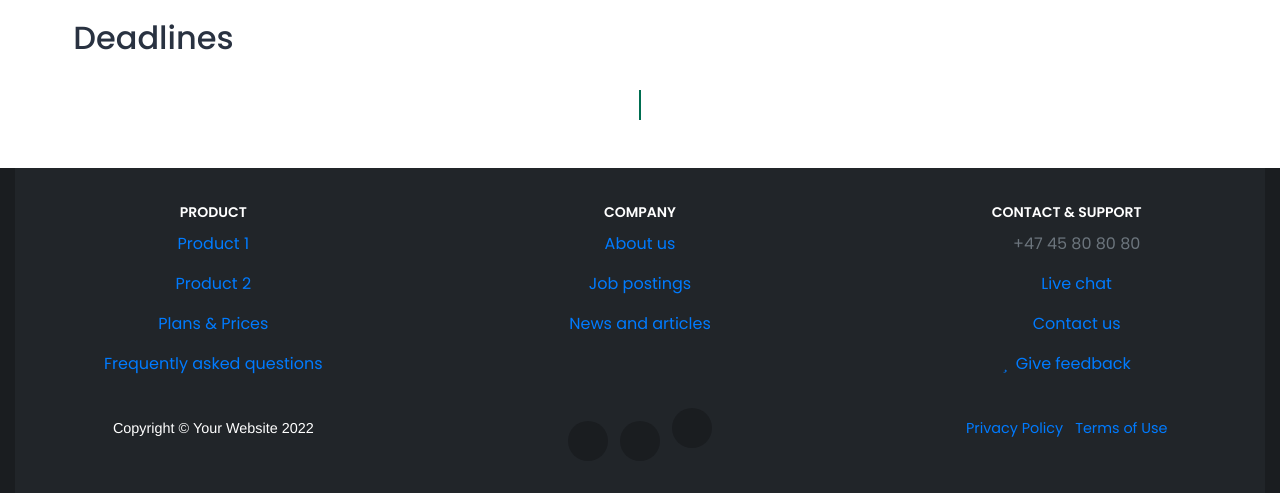
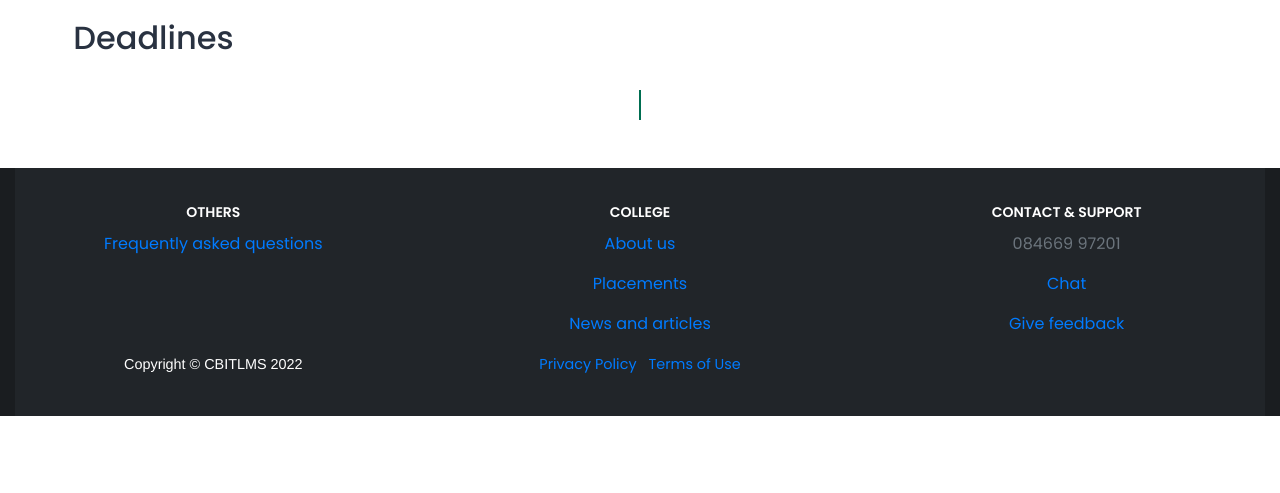
Before and after one commit to cbitosc/HTF22-Team-06, a Node server app: template templates/landing.ejs in a window 1280 px wide. Shown: the part 575-1068 px from the top of the page. After the commit the page ends 991 px from the top, so only its background shows below. Run offline with Node 20, Linux system fonts and the light colour scheme; the template is opened without the code that fills it, so the values that code supplies are empty; some libraries are stand-ins or nearby versions; some web fonts are replaced.

Commit message:
change homepage

```diff
--- a/public/css/landing.css
+++ b/public/css/landing.css
@@ -1,31 +1,37 @@
-*{
+* {
   font-family: 'Poppins', sans-serif;
 }
 
-.lii{
+.lii {
   font-weight: 700;
 }
-.aa{
-  color:#293241;
+
+.aa {
+  color: #293241;
   padding: 20px;
   margin-top: 0px;
 }
-.aa:hover{
+
+.aa:hover {
   text-decoration: none;
   color: #EE6C4D;
 }
-.ull{
-  margin-left:30%;
+
+.ull {
+  margin-left: 30%;
 }
-.wel{
-  margin-top:20%;
+
+.wel {
+  margin-top: 20%;
 }
-.card_style{
+
+.card_style {
   height: 100%;
   width: 70%;
 }
-.cardd{
-padding-left:100px;
+
+.cardd {
+  padding-left: 100px;
 }
 
 aside {
@@ -37,43 +43,48 @@ aside {
   background-color: lightgray;
 }
 
-.bg-black{
+.bg-black {
   background: linear-gradient(109.6deg, rgb(36, 45, 57) 11.2%, rgb(16, 37, 60) 51.2%, rgb(0, 0, 0) 98.6%);
 
 }
-.text-white{
-    color:  white;
+
+.text-white {
+  color: white;
 }
-.bg-primary-orange{
+
+.bg-primary-orange {
   background-color: #fec503;
 }
-.primary-orange{
+
+.primary-orange {
   color: #fec503;
 }
-.org-btn{
+
+.org-btn {
   border: 1px solid #fec503;
   color: #fec503;
 }
-.org-btn:hover{
+
+.org-btn:hover {
   background-color: #fec503;
   color: white;
 }
 
-.light-grey{
-  color:#6c757d;
+.light-grey {
+  color: #6c757d;
 }
 
-.social-buttons-circle-dark-grey{
-  background:  #1a1d20;
+.social-buttons-circle-dark-grey {
+  background: #1a1d20;
 }
 
 /* hero */
-.center{
+.center {
   text-align: center;
 }
 
 /* Footer code */
-.foot{
+.foot {
   /*   position: relative; */
   left: 0;
   bottom: 0;
@@ -85,8 +96,9 @@ aside {
 }
 
 a {
-  color: #6c757d ;
+  color: #6c757d;
 }
+
 a:hover {
   color: #fec503;
   text-decoration: none;
@@ -96,24 +108,30 @@ a:hover {
   background: #fec503;
   text-shadow: none;
 }
+
 .footer-column {
   text-align: center;
 }
+
 .nav-link {
   padding: 0.1rem 0;
 }
+
 span.nav-link {
   color: #6c757d;
 }
+
 span.nav-link:hover {
   color: #fec503;
 }
+
 span.footer-title {
   font-size: 14px;
   font-weight: 700;
   color: #fff;
   text-transform: uppercase;
 }
+
 .fas {
   margin-right: 0.5rem;
 }
@@ -147,7 +165,7 @@ ul.social-buttons li a {
   color: #fff;
   border-radius: 100%;
   outline: 0;
-  background-color:  #1a1d20;
+  background-color: #1a1d20;
 }
 
 footer .quick-links {
@@ -351,8 +369,22 @@ footer .quick-links {
     border-radius: 500px 0 0 500px;
   }
 }
+
 *,
 *::before,
 *::after {
   box-sizing: border-box;
 }
+
+.Hmain {
+  font-size: 50px;
+  font-weight: bold;
+}
+
+.Hmain span {
+  color: #10243b;
+}
+
+.card-title:hover {
+  text-decoration: none;
+}
--- a/templates/landing.ejs
+++ b/templates/landing.ejs
@@ -5,7 +5,7 @@
   <meta charset="UTF-8">
   <meta http-equiv="X-UA-Compatible" content="IE=edge">
   <meta name="viewport" content="width=device-width, initial-scale=1.0">
-  <title>Document</title>
+  <title>LMS Home</title>
   <link rel="stylesheet" href="/css/landing.css">
   <link rel="stylesheet" href="https://cdnjs.cloudflare.com/ajax/libs/font-awesome/4.7.0/css/font-awesome.min.css">
   <style>
@@ -60,7 +60,9 @@
         <div class="col">
           <div class="px-5 py-5">
             <div class='wel'>
-              <h1>Welcome Back <%=rollno%>
+              <h1 class="Hmain">Welcome Back<span>
+                  <%=rollno%>
+                </span>
               </h1>
               <p>Have a great day!!</p>
             </div>
@@ -162,16 +164,7 @@
               <div class="col-md-4 footer-column">
                 <ul class="nav flex-column">
                   <li class="nav-item">
-                    <span class="footer-title">Product</span>
-                  </li>
-                  <li class="nav-item">
-                    <a class="nav-link" href="#">Product 1</a>
-                  </li>
-                  <li class="nav-item">
-                    <a class="nav-link" href="#">Product 2</a>
-                  </li>
-                  <li class="nav-item">
-                    <a class="nav-link" href="#">Plans & Prices</a>
+                    <span class="footer-title">Others</span>
                   </li>
                   <li class="nav-item">
                     <a class="nav-link" href="#">Frequently asked questions</a>
@@ -181,13 +174,13 @@
               <div class="col-md-4 footer-column">
                 <ul class="nav flex-column">
                   <li class="nav-item">
-                    <span class="footer-title">Company</span>
+                    <span class="footer-title">College</span>
                   </li>
                   <li class="nav-item">
                     <a class="nav-link" href="#">About us</a>
                   </li>
                   <li class="nav-item">
-                    <a class="nav-link" href="#">Job postings</a>
+                    <a class="nav-link" href="#">Placements</a>
                   </li>
                   <li class="nav-item">
                     <a class="nav-link" href="#">News and articles</a>
@@ -200,47 +193,23 @@
                     <span class="footer-title">Contact & Support</span>
                   </li>
                   <li class="nav-item">
-                    <span class="nav-link"><i class="fas fa-phone"></i>+47 45 80 80 80</span>
+                    <span class="nav-link">084669 97201</span>
                   </li>
                   <li class="nav-item">
-                    <a class="nav-link" href="#"><i class="fas fa-comments"></i>Live chat</a>
+                    <a class="nav-link" href="#">Chat</a>
                   </li>
                   <li class="nav-item">
-                    <a class="nav-link" href="#"><i class="fas fa-envelope"></i>Contact us</a>
-                  </li>
-                  <li class="nav-item">
-                    <a class="nav-link" href="#"><i class="fas fa-star"></i>Give feedback</a>
+                    <a class="nav-link" href="#">Give feedback</a>
                   </li>
                 </ul>
               </div>
             </div>
 
-            <div class="text-center"><i class="fas fa-ellipsis-h"></i></div>
-
             <div class="row text-center">
               <div class="col-md-4 box">
-                <span class="copyright quick-links">Copyright &copy; Your Website
+                <span class="copyright quick-links">Copyright &copy; CBITLMS
                   <script>document.write(new Date().getFullYear())</script>
                 </span>
-              </div>
-              <div class="col-md-4 box">
-                <ul class="list-inline social-buttons">
-                  <li class="list-inline-item">
-                    <a href="#">
-                      <i class="fab fa-twitter"></i>
-                    </a>
-                  </li>
-                  <li class="list-inline-item">
-                    <a href="#">
-                      <i class="fab fa-facebook-f"></i>
-                    </a>
-                  </li>
-                  <li class="list-inline-item">
-                    <a href="#">
-                      <i class="fab fa-linkedin-in"></i>
-                    </a>
-                  </li>
-                </ul>
               </div>
               <div class="col-md-4 box">
                 <ul class="list-inline quick-links">
```
Lines whose indentation alone changed are shown as unchanged.
